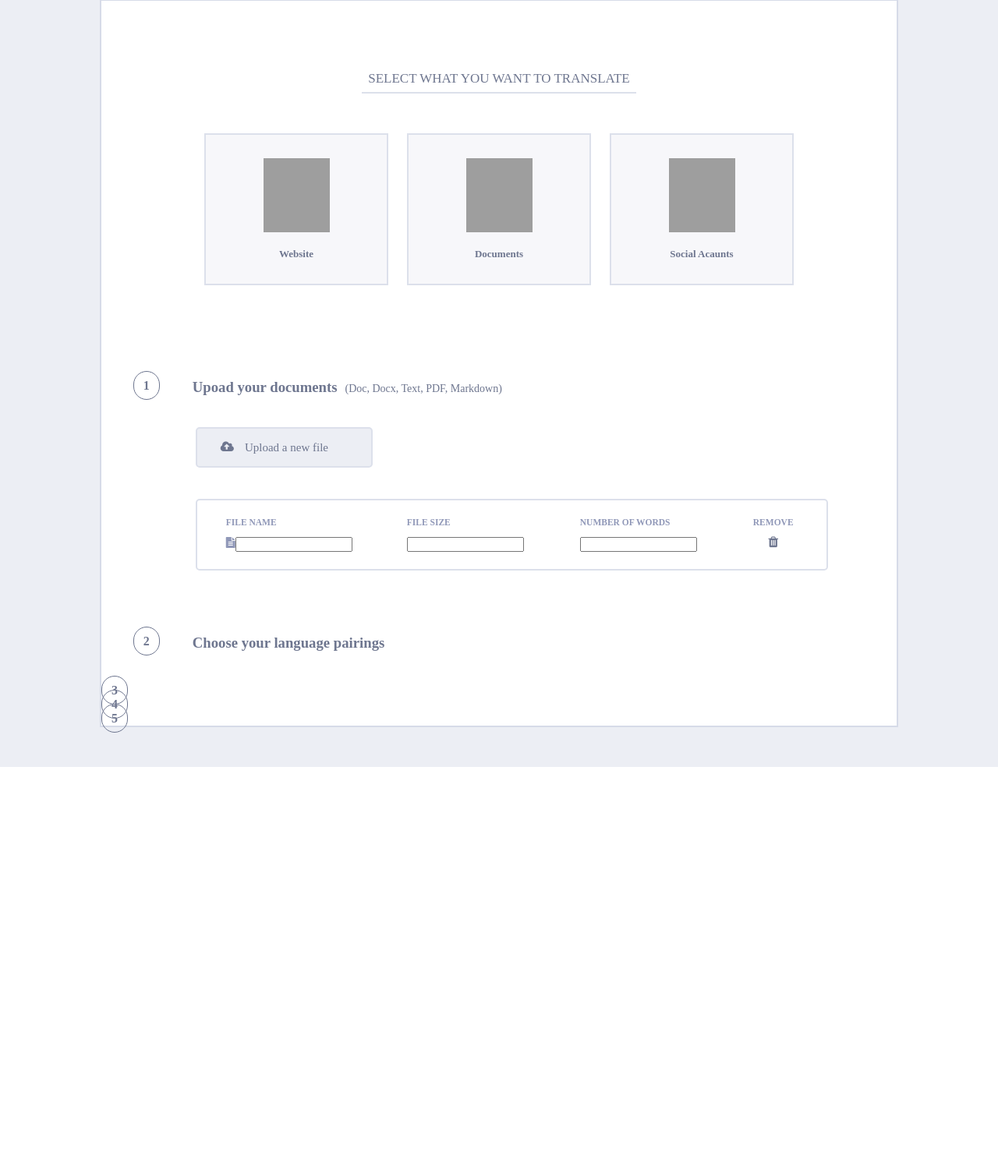
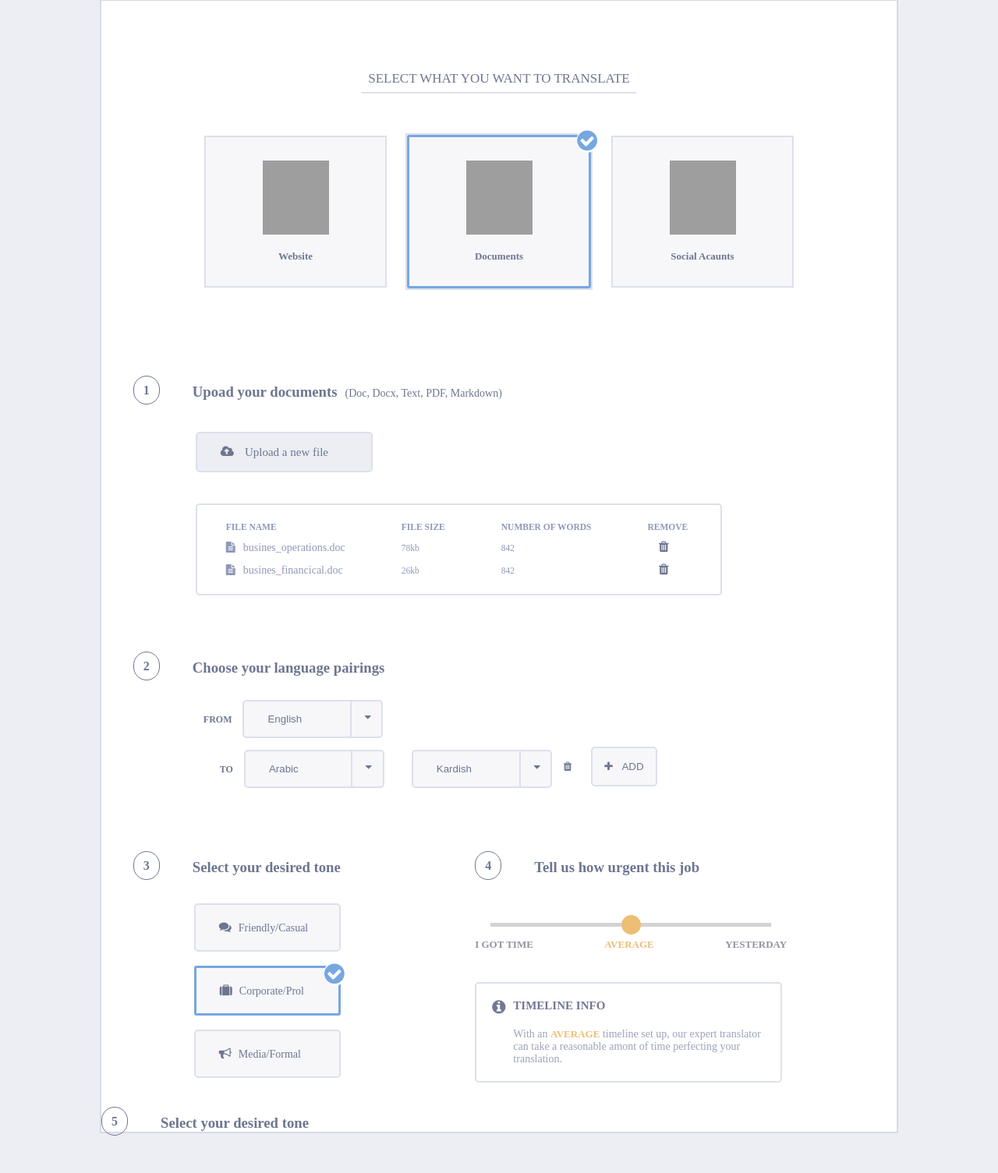
Before and after one commit to tatiana123q/portfolio, a PHP site: page / in a window 1280 px wide. Shown: the part 356-1861 px from the top of the page at 78% size. Before the commit the page ends 1340 px from the top, so only its background shows below. Run offline with PHP 8.4, Linux system fonts and the light colour scheme; some libraries are stand-ins or nearby versions; grey boxes are pictures that could not be loaded.

Commit message:
5 counters

```diff
--- a/test11/Counters_1_2.css
+++ b/test11/Counters_1_2.css
@@ -45,6 +45,7 @@
 	display: block;
 	max-width: 170px;
 	color: #6e768f;
+	cursor:pointer;
 }
 .file-upload span{
 	font-size: 15px;
@@ -73,6 +74,9 @@
 	max-width: 160px;
 	font-size: 14px;
 }
+.Inf_abot_file tr td i{
+	padding-right: 10px;
+}
 .Inf_abot_file tr td:last-child{
 	display: flex;
 	justify-content: center;
@@ -90,5 +94,89 @@
 /*  CHOOSE YOUR LANGUAGE PAIRINGS*/
 
 .Choose_lang{
-	padding: 4% 4% 4% 4%;
+	padding: 4%;
 }
+.Choose_lang form{
+	padding: 30px 80px;
+}
+.Choose_lang form label{
+	color: #6e768f;
+	text-transform: uppercase;
+	padding: 10px;
+	font-size: 12px;
+	font-weight: bold;
+	text-align: right;
+	cursor: pointer;
+}
+.Choose_lang form .select_wrapper select {
+	-webkit-appearance:none;
+	-moz-appearance:none;
+	border: 2px #dce0eb solid;
+	border-radius: 5px;
+	background-color: #f7f7fa;
+	padding: 15px 45px 15px 30px;
+	width: 180px;
+	color: #6e768f;
+	cursor: pointer;
+}
+.select_wrapper{
+	position: relative;
+	width: 250px;
+}
+.line_wrapper{
+	display: flex;
+	flex-wrap: wrap;
+}
+.select_wrapper:before{
+	content:"";
+	display: block;
+	width: 2px;
+	height: 49px;
+	background-color: #dce0eb;
+	position: absolute;
+	right: 50px;
+	z-index: 1;
+}
+.select_wrapper:after{
+	font-family: "FontAwesome";
+	content: "\f0d7";
+	color: #6e768f;
+	position: absolute;
+	background-color: transparent;
+	border-radius: 30px;
+	font-size: 14px;
+	right: 25px;
+	top:15px;
+	z-index: 1;
+}
+.line_wrapper .select_wrapper {
+	margin: 15px 5px 10px 21px;
+	width: 230px;
+}
+.line_wrapper .select_wrapper:nth-child(2){
+	width: 190px;
+}
+
+.line_wrapper .remove{
+	border: none;
+	background-color: transparent;
+	color: #6e768f;
+	padding: 0 25px 0 0px;
+	cursor:pointer;
+}
+.line_wrapper .button-wrapper {
+	display: flex;
+}
+.button-wrapper button{
+	align-self: center;
+	color: #6e768f;
+	text-transform: uppercase;
+	padding: 16px 15px 16px 15px;
+	border: 2px #dce0eb solid;
+	border-radius: 5px;
+	background-color: #f7f7fa;
+	cursor:pointer;
+}
+.button-wrapper button span{
+	padding-left: 8px;
+}
--- /dev/null
+++ b/test11/counters_3_4.css
@@ -0,0 +1,123 @@
+/*SELECT YOUR DESIRED TONE*/
+.two_sections_wrapper{
+	padding: 1% 4% 4% 4%;
+	display: flex;
+	justify-content: space-between;
+}
+.select_desired_wrapper{
+	margin-top: 35px;
+}
+.background{
+	border: 2px #dce0eb solid;
+	border-radius: 5px;
+	background-color: #f7f7fa;
+	padding: 20px 30px 20px 30px;
+	max-width: 150px;
+	margin: 18px 0 0 78px;
+	position: relative;
+	z-index: 1;
+	color: #6e768f;
+	background-color: #f7f7fa;
+}
+.background span{
+	font-size: 14px;
+	padding-left: 5px;
+}
+input[name=varr]:checked + div{
+	border: 3px solid #76a7e1;
+	border-radius: 3px;
+}
+input[name=varr]:checked + div:after{
+	font-family: "FontAwesome";
+	content: "\f058";
+	position: absolute;
+	color: #76a7e1;
+	font-size: 30px;
+	padding: 0;
+	margin: 0;
+	right: -8px;
+	top:-8px;
+	z-index: 2;
+	background-color: white;
+	border-radius: 40px;
+}
+
+/* -----Tell us how urgent this job -----*/
+
+
+.urgent_job{
+	margin-right: 100px;
+}
+.slidecontainer {
+    width: 100%;
+    margin: 60px  0 0 20px;
+}
+
+.slider {
+    -webkit-appearance: none;
+    width: 90%;
+    height: 5px;
+    background: #d3d3d3;
+    outline: none;
+}
+.slider::-webkit-slider-thumb {
+    -webkit-appearance: none;
+    appearance: none;
+    width: 25px;
+    height: 25px;
+    border-radius: 30px;
+    background: #edbe76;
+    cursor: pointer;
+}
+
+.slider::-moz-range-thumb {
+    width: 25px;
+    height: 25px;
+    border-radius: 30px;
+    background: #edbe76;
+    cursor: pointer;
+}
+.names_ranges{
+	padding-top: 15px;
+	padding-left: 0px;
+	color:  #92949f;
+	width:400px;
+	display:flex;
+	justify-content: space-between;
+	text-transform: uppercase;
+	font-size: 13px;
+	font-weight: bold;
+}
+.names_ranges >.color,
+.text_wrapper span strong{
+	color: #edbe76;
+	text-transform: uppercase;
+	font-size: 13px;
+}
+.text_wrapper span:first-child{
+	text-transform: uppercase;
+	font-weight: bold;
+	color:#727895;
+	font-size: 15px;
+}
+.text_wrapper span:nth-child(3){
+	color:#9da2ba;
+	font-size: 14px;
+	display: block;
+	margin-top: 20px;
+}
+.timeline_info{
+	max-width: 350px;
+	border: 2px #dce0eb solid;
+	border-radius: 5px;
+	padding: 20px;
+	margin-top: 40px;
+}
+.info_wrapper{
+	display: flex;
+}
+.info_wrapper i{
+	padding-right: 10px;
+	font-size: 20px;
+	color:#727895;
+}
--- a/test11/index.html
+++ b/test11/index.html
@@ -7,6 +7,7 @@
 		<title>Form</title>
 		<link rel="stylesheet" href="style.css" />
 		<link rel="stylesheet" href="Counters_1_2.css" />
+		<link rel="stylesheet" href="counters_3_4.css" />
 		<link rel="stylesheet" href="font-awesome-4.2.0/css/font-awesome.min.css" />
 
 		<link href="https://fonts.googleapis.com/css?family=Roboto+Slab" rel="stylesheet">
@@ -16,14 +17,14 @@
 		<div class="Wrapper">
 			<!-- NAVIGATION -->
 			<section class="navigation">
-				<button class="arrow_left">
+				<button type="button" class="arrow_left">
 					<i class="fa fa-long-arrow-left" aria-hidden="true"></i>
 					<p>go back</p>
 				</button>
 				<div class="target">
 					<i class="fa fa-bullseye" aria-hidden="true"></i>
 				</div>
-				<button class="sing_in">
+				<button type="button" class="sing_in">
 					<i class="fa fa-user" aria-hidden="true"></i>
 					<p>sign in</p>
 				</button>
@@ -53,8 +54,8 @@
 							</table>
 						</div>
 						<div class="buttons_container">
-							<button>place order</button><br>
-							<button>print a quote</button>
+							<button type="submit">place order</button><br>
+							<button  onclick="window.print()">print a quote</button>
 						</div>
 					</div>
 					<div class="Help_center">
@@ -89,7 +90,7 @@
 							</div>
 						</label>
 						<label class="documents item">
-							<input required hidden type="radio" name="var" value="websit"/>
+							<input required hidden checked type="radio" name="var" value="websit"/>
 							<div class="background_img">
 								<img src="img/documents.png" width="85" height="95">
 								<p>Documents</p>
@@ -126,9 +127,19 @@
 							</tr>
 							<tr>
 								<td><i class="fa fa-file-text" aria-hidden="true"></i>
-								<input type="text"  id="file_size" /></td>
-								<td><input type="text"  id="file_size" /></td>
-								<td><input type="text"  id="number_of_words" /></td>
+								<output name="file_name">busines_operations.doc</output>
+								</td>
+								<td><output name="file_size">78kb</output></td>
+								<td><output name="num_words">842</output></td>
+								<td><button><i class="fa fa-trash" aria-hidden="true"></i>
+								</button></td>
+							</tr>
+								<tr>
+								<td><i class="fa fa-file-text" aria-hidden="true"></i>
+								<output name="file_name">busines_financical.doc</output>
+								</td>
+								<td><output name="file_size">26kb</output></td>
+								<td><output name="num_words">842</output></td>
 								<td><button><i class="fa fa-trash" aria-hidden="true"></i>
 								</button></td>
 							</tr>
@@ -140,19 +151,111 @@
 							<p></p>
 							<h3>Choose your language pairings</h3>
 						</div>
+						<form>
+							<div class="select_wrapper">
+								<label for="from">From</label>
+								<select id="from" name="from">
+									<option selected="selected">English</option>
+									<option value="1">Українська</option>
+									<option value="2">Русский</option>
+									<option value="3">Arabic</option>
+									<option value="4">Kardish</option>
+								</select>
+							</div>
+							<div class="line_wrapper">
+								<div class="select_wrapper">
+									<label for="from">To</label>
+									<select id="To" name="To">
+										<option selected="selected">Arabic</option>
+										<option value="1">Українська</option>
+										<option value="2">Русский</option>
+										<option value="3">Arabic</option>
+										<option value="4">Kardish</option>
+									</select>
+								</div>
+								<div class="select_wrapper">
+									<select id="To" name="To">
+										<option selected="selected">Kardish</option>
+										<option value="1">Українська</option>
+										<option value="2">Русский</option>
+										<option value="3">Arabic</option>
+										<option value="4">English</option>
+									</select>
+								</div>
+								<button type="button" class="remove"><i class="fa fa-trash" aria-hidden="true"></i>
+								</button>
+								<div class="button-wrapper">
+									<button type="button" class=add""><i class="fa fa-plus" aria-hidden="true"></i>
+									<span>Add</span>
+									</button>
+								</div>
+							</div>
+						</form>
 					</section>
-					<div>
-					<section>
-						<p></p>
-					</section>
-					<section>
-						<p></p>
-					</section>
+					<div class="two_sections_wrapper">
+						<!-- SELECT YOUR DESIRED TONE -->
+						<section class="select_desired_tone">
+							<div class="container">
+								<p></p>
+								<h3>Select your desired tone</h3>
+							</div>
+							<div class="select_desired_wrapper">
+								<label class="friendly item">
+									<input required hidden type="radio" name="varr" value="Frendly"/>
+									<div class="background">
+										<i class="fa fa-comments" aria-hidden="true"></i>
+										<span>Friendly/Casual</span>
+									</div>
+								</label>
+								<label class="Corporate item">
+									<input required hidden checked  type="radio" name="varr" value="Corporate"/>
+									<div class="background">
+										<i class="fa fa-suitcase" aria-hidden="true"></i>
+										<span>Corporate/Prol</span>
+									</div>
+								</label>
+								<label class="Media item">
+									<input required hidden type="radio" name="varr" value="Media"/>
+									<div class="background" >
+										<i class="fa fa-bullhorn" aria-hidden="true"></i>
+										<span>Media/Formal</span>
+									</div>
+								</label>
+							</div>
+						</section>
+						<!-- Tell us how urgent this job -->
+						<section class="urgent_job">
+							<div class="container">
+								<p></p>
+								<h3>Tell us how urgent this job</h3>
+							</div>
+							<div class="slidecontainer">
+								<input required type="range" class="slider" name="urgent" min="0" max="100" step="50" value="50"/>
+							</div>
+							<div class="names_ranges">
+								<span>I got time</span>
+								<span class="color">Average</span>
+								<span>Yesterday</span>
+							</div>
+							<legend class="timeline_info">
+								<div class="info_wrapper">
+									<i class="fa fa-info-circle" aria-hidden="true"> </i>
+									<div class="text_wrapper">
+										<span>Timeline Info</span><br>
+										<span>With an <strong>average</strong> timeline set up, our expert translator can take a reasonable amont of time perfecting your translation.
+										</span>
+									</div>
+								</div>
+							</legend>
+						</section>
 					</div>
 					<section>
-						<p></p>
+						<div class="container">
+								<p></p>
+								<h3>Select your desired tone</h3>
+							</div>
+
 					</section>
-				</div>
 			</section>
 		</div>
 	</body>
--- a/test11/style.css
+++ b/test11/style.css
@@ -174,8 +174,9 @@ input[name=var]:checked + div:after{
 	font-size: 30px;
 	padding: 0;
 	margin: 0;
-	right: -6px;
-	top:-6px;
+	right: -8px;
+	top:-8px;
 	z-index: 2;
 	background-color: white;
+	border-radius: 40px;
 }
```
